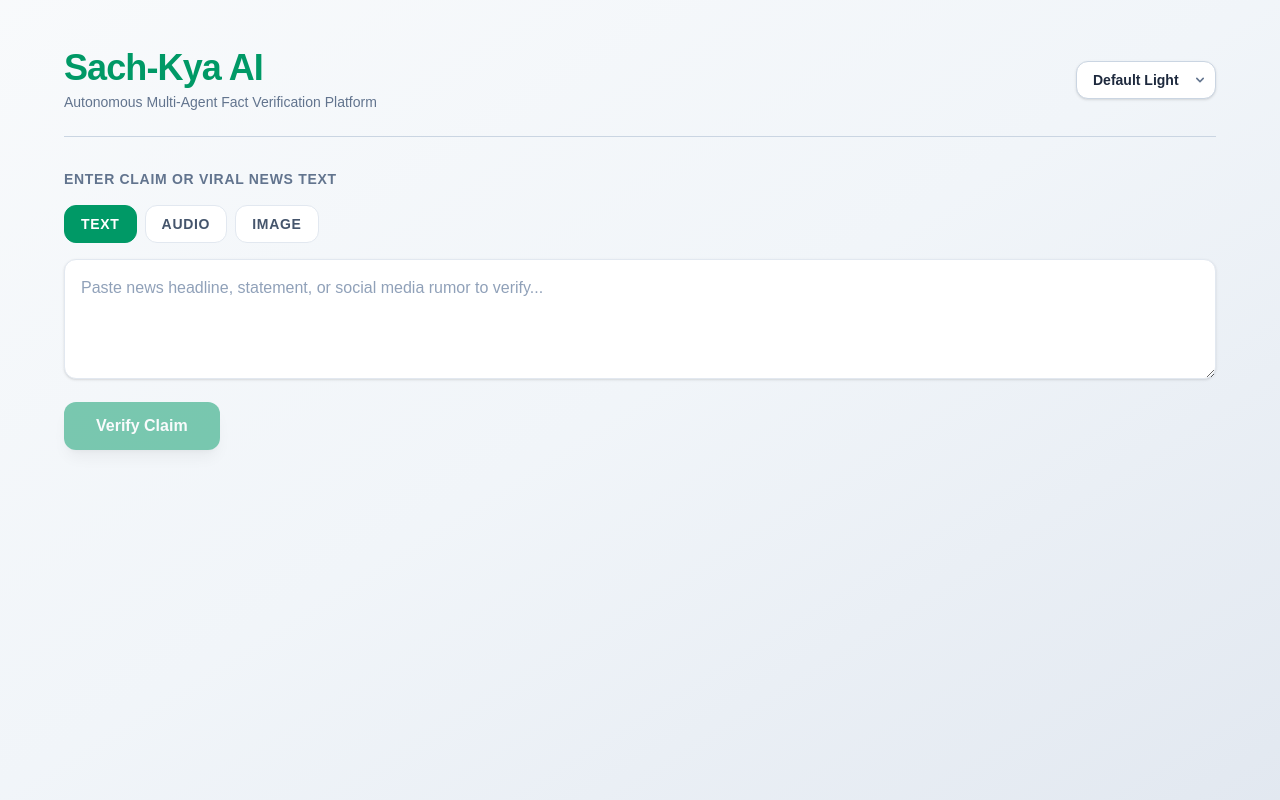
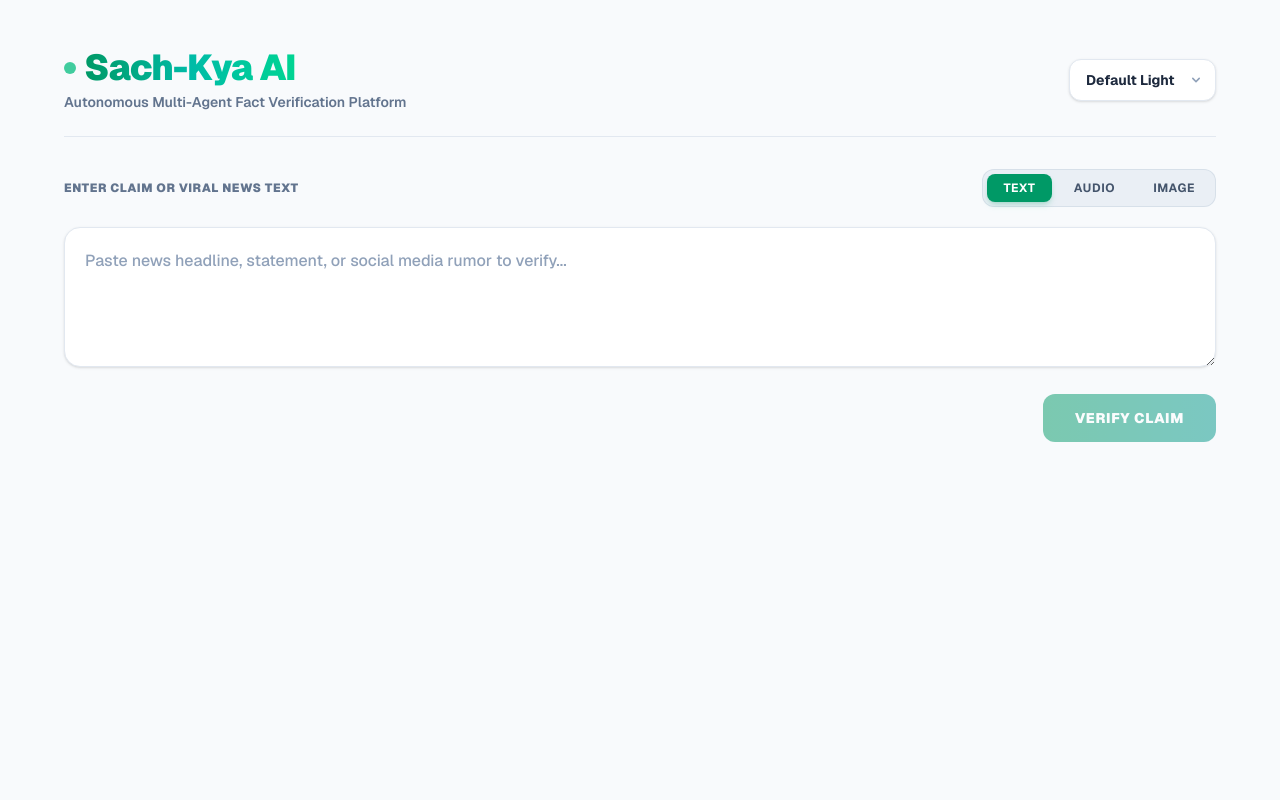
Before and after one commit to MuhammadZebadiyaFaisal/SachKai-MisInformation-Detector-, a Next.js app: page / in a window 1280 px wide. Built offline with nearby package versions, Linux system fonts and the light colour scheme.

Commit message:
Updated UI

```diff
--- a/src/app/layout.tsx
+++ b/src/app/layout.tsx
@@ -13,8 +13,8 @@ const geistMono = Geist_Mono({
 });
 
 export const metadata: Metadata = {
-  title: "Create Next App",
-  description: "Generated by create next app",
+  title: "Sach-Kya AI | Multi-Agent Fact Checker",
+  description: "Autonomous Multi-Agent Fact Verification Platform",
 };
 
 export default function RootLayout({ children }: LayoutProps<"/">) {
--- a/src/app/page.tsx
+++ b/src/app/page.tsx
@@ -47,52 +47,62 @@ export default function Home() {
     }
   };
 
+  const isDark = theme === 'dark';
+
   return (
     <main
-      className={`min-h-screen p-6 md:p-12 transition-colors duration-200 ${
-        theme === 'dark'
-          ? 'bg-slate-950 text-slate-100'
-          : 'bg-gradient-to-br from-slate-50 via-slate-100 to-slate-200 text-slate-900'
+      className={`min-h-screen p-4 sm:p-6 md:p-12 transition-colors duration-300 font-sans ${
+        isDark ? 'bg-slate-950 text-slate-100' : 'bg-slate-50 text-slate-900'
       }`}
     >
       <div className="max-w-6xl mx-auto space-y-8">
-        {/* Header Bar */}
-        <div className="flex justify-between items-center pb-6 border-b border-slate-300 dark:border-slate-800">
+        {/* Top Navigation Bar */}
+        <header className="flex flex-col sm:flex-row justify-between items-start sm:items-center pb-6 border-b border-slate-200 dark:border-slate-800/80 gap-4">
           <div>
-            <h1 className="text-4xl font-black tracking-tight text-emerald-600">
+            <div className="flex items-center gap-2">
+              <span className="h-3 w-3 rounded-full bg-emerald-500 animate-pulse"></span>
+              <h1 className="text-3xl sm:text-4xl font-black tracking-tight bg-gradient-to-r from-emerald-600 via-teal-500 to-emerald-400 bg-clip-text text-transparent">
                 Sach-Kya AI
               </h1>
-            <p className="text-sm font-medium text-slate-500 dark:text-slate-400 mt-1">
+            </div>
+            <p className="text-xs sm:text-sm font-semibold text-slate-500 dark:text-slate-400 mt-1">
               Autonomous Multi-Agent Fact Verification Platform
             </p>
           </div>
 
-          <div className="relative inline-block text-left">
+          <div className="relative inline-block text-left w-full sm:w-auto">
             <select
               value={theme}
               onChange={(e) =>
                 setTheme(e.target.value as 'default' | 'light' | 'dark')
               }
-              className="appearance-none bg-white dark:bg-slate-800 border border-slate-300 dark:border-slate-700 text-slate-800 dark:text-slate-100 font-semibold text-sm py-2 pl-4 pr-9 rounded-xl shadow-sm focus:outline-none focus:ring-2 focus:ring-emerald-500 cursor-pointer"
+              className={`w-full sm:w-auto appearance-none font-bold text-xs sm:text-sm py-2.5 pl-4 pr-10 rounded-xl border shadow-sm transition-all focus:outline-none focus:ring-2 focus:ring-emerald-500 cursor-pointer ${
+                isDark
+                  ? 'bg-slate-900 border-slate-700 text-slate-200 hover:bg-slate-850'
+                  : 'bg-white border-slate-200 text-slate-800 hover:border-slate-300'
+              }`}
             >
               <option value="default">Default Light</option>
               <option value="light">Light Mode</option>
               <option value="dark">Dark Mode</option>
             </select>
-            <div className="pointer-events-none absolute inset-y-0 right-0 flex items-center px-2 text-slate-500">
+            <div className="pointer-events-none absolute inset-y-0 right-0 flex items-center px-3 text-slate-400">
               <svg className="w-4 h-4 fill-current" viewBox="0 0 20 20">
                 <path d="M5.293 7.293a1 1 0 011.414 0L10 10.586l3.293-3.293a1 1 0 111.414 1.414l-4 4a1 1 0 01-1.414 0l-4-4a1 1 0 010-1.414z" />
               </svg>
             </div>
           </div>
-        </div>
+        </header>
 
-        {/* Input & Form Area */}
-        <form onSubmit={handleVerify} className="space-y-4">
-          <label className="block text-sm font-bold uppercase tracking-wider text-slate-500 dark:text-slate-400">
+        {/* Form Controls */}
+        <form onSubmit={handleVerify} className="space-y-5">
+          <div className="flex flex-col sm:flex-row sm:items-center justify-between gap-3">
+            <label className="text-xs font-black uppercase tracking-wider text-slate-500 dark:text-slate-400">
               Enter Claim or Viral News Text
             </label>
-          <div className="flex flex-wrap gap-2">
+
+            {/* Input Type Selector Tabs */}
+            <div className="flex items-center gap-1.5 p-1 bg-slate-200/60 dark:bg-slate-900 rounded-xl border border-slate-300/60 dark:border-slate-800 w-fit">
               {(['text', 'audio', 'image'] as const).map((type) => (
                 <button
                   key={type}
@@ -103,37 +113,63 @@ export default function Home() {
                     setError(null);
                     setResult(null);
                   }}
-                className={`px-4 py-2 rounded-xl text-sm font-bold uppercase tracking-wider border transition ${
+                  className={`px-4 py-1.5 rounded-lg text-xs font-bold uppercase tracking-wider transition-all ${
                     inputType === type
-                    ? 'bg-emerald-600 border-emerald-600 text-white'
-                    : theme === 'dark'
-                      ? 'bg-slate-900 border-slate-800 text-slate-300'
-                      : 'bg-white border-slate-200 text-slate-600'
+                      ? 'bg-emerald-600 text-white shadow-md shadow-emerald-600/20'
+                      : isDark
+                      ? 'text-slate-400 hover:text-slate-200 hover:bg-slate-800/50'
+                      : 'text-slate-600 hover:text-slate-900 hover:bg-white/60'
                   }`}
                 >
                   {type}
                 </button>
               ))}
             </div>
+          </div>
+
           {inputType === 'text' ? (
+            <div className="relative">
               <textarea
                 value={claim}
                 onChange={(e) => setClaim(e.target.value)}
                 placeholder="Paste news headline, statement, or social media rumor to verify..."
-              className={`w-full p-4 rounded-xl border font-medium transition focus:outline-none focus:ring-2 focus:ring-emerald-500 min-h-[120px] ${
-                theme === 'dark'
-                  ? 'bg-slate-900 border-slate-800 text-slate-100 placeholder-slate-500'
-                  : 'bg-white border-slate-200 text-slate-900 placeholder-slate-400 shadow-sm'
+                className={`w-full p-4 sm:p-5 rounded-2xl border font-medium text-sm sm:text-base leading-relaxed transition focus:outline-none focus:ring-2 focus:ring-emerald-500 min-h-[140px] shadow-sm ${
+                  isDark
+                    ? 'bg-slate-900/90 border-slate-800 text-slate-100 placeholder-slate-500 focus:border-emerald-500/50'
+                    : 'bg-white border-slate-200 text-slate-900 placeholder-slate-400 focus:border-emerald-500'
                 }`}
               />
+            </div>
           ) : (
             <div
-              className={`flex flex-col sm:flex-row sm:items-center gap-3 w-full p-4 rounded-xl border font-medium transition ${
-                theme === 'dark'
-                  ? 'bg-slate-900 border-slate-800'
-                  : 'bg-white border-slate-200 text-slate-900 shadow-sm'
+              className={`flex flex-col sm:flex-row items-center justify-between gap-4 w-full p-6 rounded-2xl border border-dashed transition-all shadow-sm ${
+                isDark
+                  ? 'bg-slate-900/60 border-slate-800 text-slate-100 hover:border-emerald-500/50'
+                  : 'bg-white border-slate-300 text-slate-900 hover:border-emerald-500'
               }`}
             >
+              <div className="flex items-center gap-4">
+                <div className="p-3 bg-emerald-500/10 text-emerald-500 rounded-xl">
+                  {inputType === 'audio' ? (
+                    <svg className="w-6 h-6" fill="none" stroke="currentColor" viewBox="0 0 24 24">
+                      <path strokeLinecap="round" strokeLinejoin="round" strokeWidth={2} d="M19 11a7 7 0 01-7 7m0 0a7 7 0 01-7-7m7 7v4m0 0H8m4 0h4m-4-8a3 3 0 01-3-3V5a3 3 0 116 0v6a3 3 0 01-3 3z" />
+                    </svg>
+                  ) : (
+                    <svg className="w-6 h-6" fill="none" stroke="currentColor" viewBox="0 0 24 24">
+                      <path strokeLinecap="round" strokeLinejoin="round" strokeWidth={2} d="M4 16l4.586-4.586a2 2 0 012.828 0L16 16m-2-2l1.586-1.586a2 2 0 012.828 0L20 14m-6-6h.01M6 20h12a2 2 0 002-2V6a2 2 0 00-2-2H6a2 2 0 00-2 2v12a2 2 0 002 2z" />
+                    </svg>
+                  )}
+                </div>
+                <div>
+                  <p className="text-sm font-bold">
+                    {file ? file.name : `Select an ${inputType} file to analyze`}
+                  </p>
+                  <p className="text-xs text-slate-400 mt-0.5">
+                    {file ? `${(file.size / 1024 / 1024).toFixed(2)} MB` : `Supports standard ${inputType} formats`}
+                  </p>
+                </div>
+              </div>
+
               <input
                 id="media-upload"
                 type="file"
@@ -143,166 +179,226 @@ export default function Home() {
               />
               <label
                 htmlFor="media-upload"
-                className="inline-flex w-fit cursor-pointer items-center justify-center rounded-xl bg-emerald-600 px-5 py-2.5 text-sm font-bold text-white transition hover:bg-emerald-500"
+                className="w-full sm:w-auto text-center cursor-pointer rounded-xl bg-emerald-600 hover:bg-emerald-500 px-5 py-2.5 text-xs font-black text-white uppercase tracking-wider transition shadow-md shadow-emerald-600/20 active:scale-95"
               >
                 Add {inputType === 'audio' ? 'Audio' : 'Image'} File
               </label>
-              <span className="text-sm text-slate-500 dark:text-slate-400">
-                {file ? file.name : 'No file selected'}
-              </span>
             </div>
           )}
+
+          <div className="flex justify-end">
             <button
               type="submit"
               disabled={loading || (inputType === 'text' ? !claim : !file)}
-            className="px-8 py-3 bg-emerald-600 hover:bg-emerald-500 text-white font-bold rounded-xl shadow-lg hover:shadow-emerald-500/20 transition disabled:opacity-50"
+              className="w-full sm:w-auto px-8 py-3.5 bg-gradient-to-r from-emerald-600 to-teal-600 hover:from-emerald-500 hover:to-teal-500 text-white font-black text-xs sm:text-sm uppercase tracking-wider rounded-xl shadow-lg shadow-emerald-600/25 transition-all disabled:opacity-50 disabled:cursor-not-allowed disabled:shadow-none flex items-center justify-center gap-2"
             >
+              {loading && (
+                <svg className="animate-spin h-4 w-4 text-white" fill="none" viewBox="0 0 24 24">
+                  <circle className="opacity-25" cx="12" cy="12" r="10" stroke="currentColor" strokeWidth="4" />
+                  <path className="opacity-75" fill="currentColor" d="M4 12a8 8 0 018-8V0C5.373 0 0 5.373 0 12h4zm2 5.291A7.962 7.962 0 014 12H0c0 3.042 1.135 5.824 3 7.938l3-2.647z" />
+                </svg>
+              )}
               {loading ? 'Executing Agent Pipeline...' : 'Verify Claim'}
             </button>
+          </div>
+
           {error && (
-            <p className="text-sm font-semibold text-amber-600 dark:text-amber-300">
-              {error}
-            </p>
+            <div className="flex items-center gap-3 p-4 rounded-xl bg-rose-500/10 border border-rose-500/30 text-rose-700 dark:text-rose-400 text-sm font-bold">
+              <span>⚠️</span>
+              <p>{error}</p>
+            </div>
           )}
         </form>
 
-        {/* Results Dashboard Grid */}
+        {/* Dynamic Verification Dashboard */}
         {result && (
-          <div className="grid grid-cols-1 lg:grid-cols-3 gap-6 pt-4">
-            {/* Main Verdict Card (Takes 2 Columns) */}
+          <div className="grid grid-cols-1 lg:grid-cols-3 gap-6 pt-2">
+            {/* Left Column: Verdict & Summary Card */}
             <div
-              className={`lg:col-span-2 p-6 rounded-2xl border transition shadow-md space-y-6 ${
-                theme === 'dark'
-                  ? 'bg-slate-900 border-slate-800'
-                  : 'bg-white border-slate-200'
+              className={`lg:col-span-2 p-6 sm:p-8 rounded-3xl border transition shadow-xl space-y-8 ${
+                isDark
+                  ? 'bg-slate-900/90 border-slate-800 text-slate-100 shadow-slate-950/50'
+                  : 'bg-white border-slate-200/80 text-slate-900 shadow-slate-200/50'
               }`}
             >
-              <div className="flex justify-between items-center border-b pb-4 border-slate-200 dark:border-slate-800">
+              {/* Verdict Header Banner */}
+              <div className="flex flex-col sm:flex-row justify-between items-start sm:items-center border-b pb-6 border-slate-200 dark:border-slate-800 gap-4">
                 <div>
-                  <span className="text-xs font-bold uppercase tracking-wider text-slate-400">
+                  <span className="text-xs font-black uppercase tracking-widest text-slate-400">
                     Final Verdict
                   </span>
-                  <h2 className="text-2xl font-black text-amber-500 mt-1">
+                  <div className="flex items-center gap-3 mt-1">
+                    <h2
+                      className={`text-3xl sm:text-4xl font-black capitalize tracking-tight ${
+                        result.verdict.toLowerCase() === 'unverified'
+                          ? 'text-amber-500'
+                          : result.verdict.toLowerCase() === 'false'
+                          ? 'text-rose-500'
+                          : 'text-emerald-500'
+                      }`}
+                    >
                       {result.verdict}
                     </h2>
                   </div>
-                <div className="text-right">
-                  <span className="text-xs font-bold uppercase tracking-wider text-slate-400">
+                </div>
+
+                <div className="bg-slate-100 dark:bg-slate-950/60 border border-slate-200 dark:border-slate-800 px-5 py-3 rounded-2xl flex items-center gap-3">
+                  <div>
+                    <span className="block text-[10px] font-black uppercase tracking-widest text-slate-400">
                       Verdict Confidence
                     </span>
-                  <div className="text-4xl font-black text-emerald-500">
+                    <div className="text-2xl font-black text-emerald-500 leading-none mt-1">
                       {result.trust_score}
-                    <span className="text-lg text-slate-400">/100</span>
+                      <span className="text-xs font-bold text-slate-400 ml-0.5">/100</span>
+                    </div>
                   </div>
                 </div>
               </div>
 
-              <div>
-                <h3 className="text-sm font-bold text-slate-400 uppercase tracking-wider mb-2">
+              {/* Executive Summaries */}
+              <div className="space-y-3">
+                <h3 className="text-xs font-black text-slate-400 uppercase tracking-widest">
                   Executive Summary
                 </h3>
-                <p className="font-medium text-slate-700 dark:text-slate-300 leading-relaxed">
+                <div className="p-5 rounded-2xl bg-slate-50 dark:bg-slate-950/50 border border-slate-200/70 dark:border-slate-800/80 space-y-4">
+                  <p className="font-semibold text-slate-800 dark:text-slate-200 text-base leading-relaxed">
                     {result.summary.english}
                   </p>
+                  {result.summary.urdu && (
                     <p
-                  className="font-medium text-slate-700 dark:text-slate-300 leading-8 text-right mt-4"
+                      className="font-bold text-slate-900 dark:text-slate-100 text-lg leading-loose text-right border-t border-slate-200 dark:border-slate-800 pt-4"
                       dir="rtl"
                     >
                       {result.summary.urdu}
                     </p>
+                  )}
+                </div>
               </div>
 
+              {/* Extracted File Text (OCR/Whisper) */}
               {result.extracted_text && (
-                <div className="pt-2">
-                  <h3 className="text-sm font-bold text-slate-400 uppercase tracking-wider mb-2">
-                    Extracted Text
+                <div className="space-y-3">
+                  <h3 className="text-xs font-black text-slate-400 uppercase tracking-widest">
+                    Extracted Media Text
                   </h3>
-                  <p className="font-medium text-slate-700 dark:text-slate-300 leading-relaxed">
+                  <p className="font-medium text-slate-800 dark:text-slate-200 leading-relaxed bg-slate-50 dark:bg-slate-950/50 p-4 rounded-2xl border border-slate-200/70 dark:border-slate-800/80 text-sm">
                     {result.extracted_text}
                   </p>
                 </div>
               )}
 
+              {/* Key Findings Bullet List */}
               {result.key_findings.length > 0 && (
-                <div className="pt-2">
-                  <h3 className="text-sm font-bold text-slate-400 uppercase tracking-wider mb-3">
+                <div className="space-y-3">
+                  <h3 className="text-xs font-black text-slate-400 uppercase tracking-widest">
                     Key Findings
                   </h3>
-                  <div className="space-y-2">
-                    {result.key_findings.map((finding) => (
-                      <p
-                        key={finding}
-                        className="text-sm font-medium text-slate-700 dark:text-slate-300"
+                  <div className="space-y-2.5 bg-slate-50 dark:bg-slate-950/50 p-5 rounded-2xl border border-slate-200/70 dark:border-slate-800/80">
+                    {result.key_findings.map((finding, idx) => (
+                      <div
+                        key={idx}
+                        className="flex items-start gap-3 text-sm font-semibold text-slate-800 dark:text-slate-200"
                       >
-                        {finding}
-                      </p>
+                        <span className="text-emerald-500 font-bold mt-0.5">•</span>
+                        <span className="leading-snug">{finding}</span>
+                      </div>
                     ))}
                   </div>
                 </div>
               )}
 
-              {/* Sources Section */}
-              <div className="pt-2">
-                <h3 className="text-sm font-bold text-slate-400 uppercase tracking-wider mb-3">
+              {/* Verified Web Sources */}
+              <div className="space-y-3">
+                <h3 className="text-xs font-black text-slate-400 uppercase tracking-widest">
                   Verified Sources
                 </h3>
-                <div className="flex flex-wrap gap-2">
-                  {result.sources.map((src) => (
+                {result.sources.length > 0 ? (
+                  <div className="flex flex-wrap gap-2.5">
+                    {result.sources.map((src, idx) => (
                       <a
-                      key={src.url}
+                        key={idx}
                         href={src.url}
                         target="_blank"
                         rel="noreferrer"
-                      className="px-3 py-1.5 rounded-lg text-xs font-semibold bg-slate-100 dark:bg-slate-800 hover:bg-emerald-50 dark:hover:bg-emerald-950/50 text-emerald-700 dark:text-emerald-400 border border-slate-200 dark:border-slate-700 transition"
+                        className="px-4 py-2 rounded-xl text-xs font-bold bg-slate-100 dark:bg-slate-950/80 hover:bg-emerald-500/10 dark:hover:bg-emerald-500/20 text-emerald-600 dark:text-emerald-400 border border-slate-200 dark:border-slate-800 transition-all shadow-sm flex items-center gap-2 hover:border-emerald-500/40"
                       >
-                      {src.title} · {src.credibility}
+                        <svg className="w-3.5 h-3.5 opacity-70" fill="none" stroke="currentColor" viewBox="0 0 24 24">
+                          <path strokeLinecap="round" strokeLinejoin="round" strokeWidth={2} d="M10 6H6a2 2 0 00-2 2v10a2 2 0 002 2h10a2 2 0 002-2v-4M14 4h6m0 0v6m0-6L10 14" />
+                        </svg>
+                        <span>{src.title}</span>
+                        {src.credibility && (
+                          <span className="text-[10px] opacity-60 font-medium">({src.credibility})</span>
+                        )}
                       </a>
                     ))}
                   </div>
+                ) : (
+                  <p className="text-xs font-medium text-slate-400 italic">
+                    No external sources retrieved for this search query.
+                  </p>
+                )}
               </div>
             </div>
 
+            {/* Right Column: Agent Execution Pipeline Sidebar */}
             <div
-              className={`p-6 rounded-2xl border transition shadow-md space-y-4 ${
-                theme === 'dark'
-                  ? 'bg-slate-900 border-slate-800'
-                  : 'bg-white border-slate-200'
+              className={`p-6 rounded-3xl border transition shadow-xl space-y-5 h-fit ${
+                isDark
+                  ? 'bg-slate-900/90 border-slate-800 text-slate-100 shadow-slate-950/50'
+                  : 'bg-white border-slate-200/80 text-slate-900 shadow-slate-200/50'
               }`}
             >
-              <h3 className="text-sm font-bold text-slate-400 uppercase tracking-wider border-b pb-3 border-slate-200 dark:border-slate-800">
+              <div className="flex items-center justify-between border-b pb-4 border-slate-200 dark:border-slate-800">
+                <h3 className="text-xs font-black text-slate-400 uppercase tracking-widest">
                   Agent Execution Pipeline
                 </h3>
+                <span className="h-2 w-2 rounded-full bg-emerald-500"></span>
+              </div>
+
               <div className="space-y-3">
-                {result.agent_logs.map((log) => (
+                {result.agent_logs.map((log, idx) => (
                   <div
-                    key={`${log.agent_name}-${log.message}`}
-                    className="p-3 rounded-xl bg-slate-50 dark:bg-slate-800/50 border border-slate-200 dark:border-slate-800 text-sm text-slate-700 dark:text-slate-300"
+                    key={idx}
+                    className="p-4 rounded-2xl bg-slate-50 dark:bg-slate-950/60 border border-slate-200/80 dark:border-slate-800/80 space-y-2 shadow-sm"
                   >
-                    <div className="flex justify-between items-center gap-3">
-                      <span className="text-xs font-bold text-emerald-600 dark:text-emerald-400">
+                    <div className="flex justify-between items-center gap-2">
+                      <span className="text-xs font-black text-slate-900 dark:text-slate-100">
                         {log.agent_name}
                       </span>
-                      <span className="text-[10px] uppercase px-2 py-0.5 rounded bg-emerald-100 dark:bg-emerald-900/40 text-emerald-700 dark:text-emerald-300 font-bold">
+                      <span
+                        className={`text-[10px] font-black uppercase tracking-wider px-2.5 py-0.5 rounded-full ${
+                          log.status.toLowerCase() === 'failed'
+                            ? 'bg-rose-500/15 text-rose-600 dark:text-rose-400 border border-rose-500/30'
+                            : 'bg-emerald-500/15 text-emerald-600 dark:text-emerald-400 border border-emerald-500/30'
+                        }`}
+                      >
                         {log.status}
                       </span>
                     </div>
-                    <p className="text-xs text-slate-600 dark:text-slate-400 mt-1">
+                    <p className="text-xs font-semibold text-slate-600 dark:text-slate-300 leading-relaxed">
                       {log.message}
                     </p>
                   </div>
                 ))}
+
                 {result.is_cached && (
-                  <p className="text-xs font-semibold text-emerald-600 dark:text-emerald-400">
-                    Served from duplicate-claim cache.
+                  <div className="p-3.5 rounded-2xl bg-emerald-500/10 border border-emerald-500/20 text-emerald-700 dark:text-emerald-300">
+                    <p className="text-xs font-black flex items-center gap-1.5">
+                      <span>⚡</span> Served directly from duplicate-claim cache.
                     </p>
+                  </div>
                 )}
-                {result.warnings?.map((warning) => (
-                  <p
-                    key={warning}
-                    className="text-xs font-semibold text-amber-600 dark:text-amber-300"
+
+                {result.warnings?.map((warning, idx) => (
+                  <div
+                    key={idx}
+                    className="p-3.5 rounded-2xl bg-amber-500/10 border border-amber-500/20 text-amber-800 dark:text-amber-300"
                   >
-                    {warning}
+                    <p className="text-xs font-bold leading-snug flex items-start gap-1.5">
+                      <span>⚠️</span>
+                      <span>{warning}</span>
                     </p>
+                  </div>
                 ))}
               </div>
             </div>
```
Also changed, not shown: 1 other file (tests, documents, lock files or other folders). Lines whose indentation alone changed are shown as unchanged.
